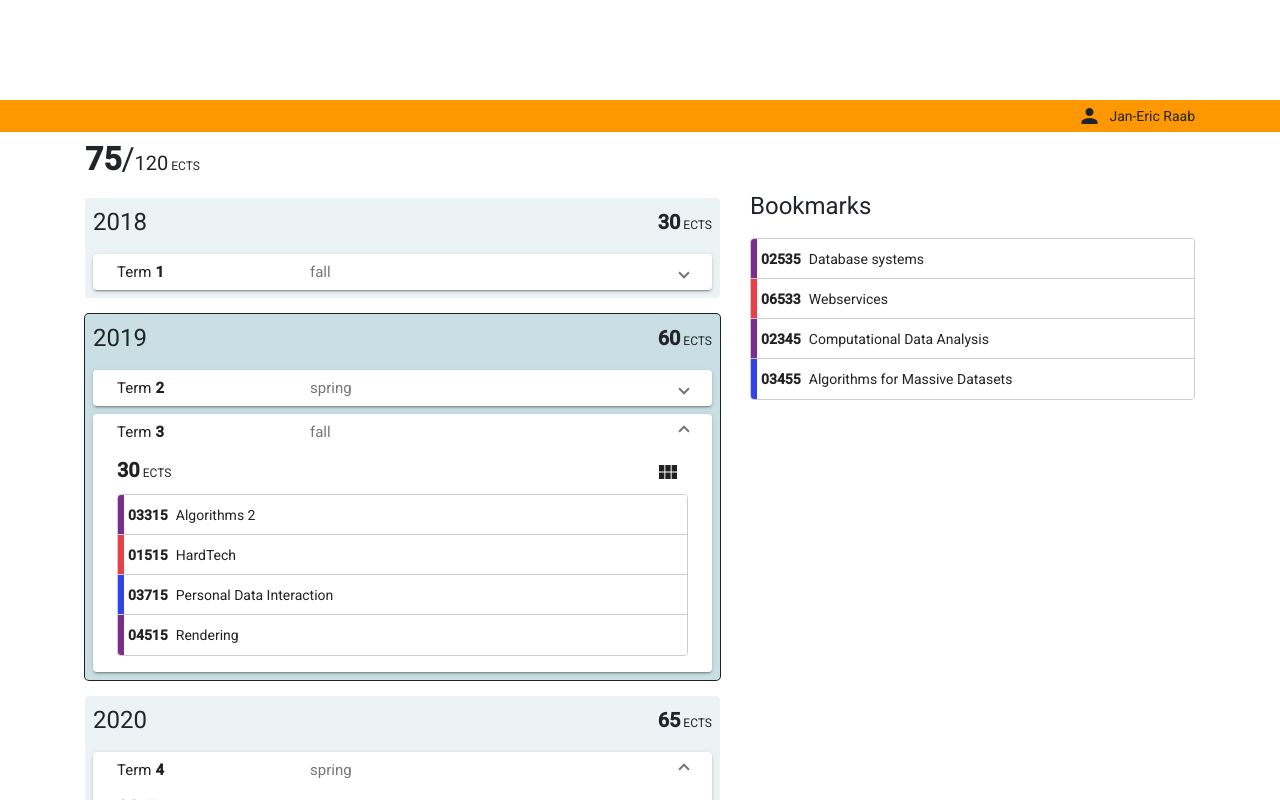
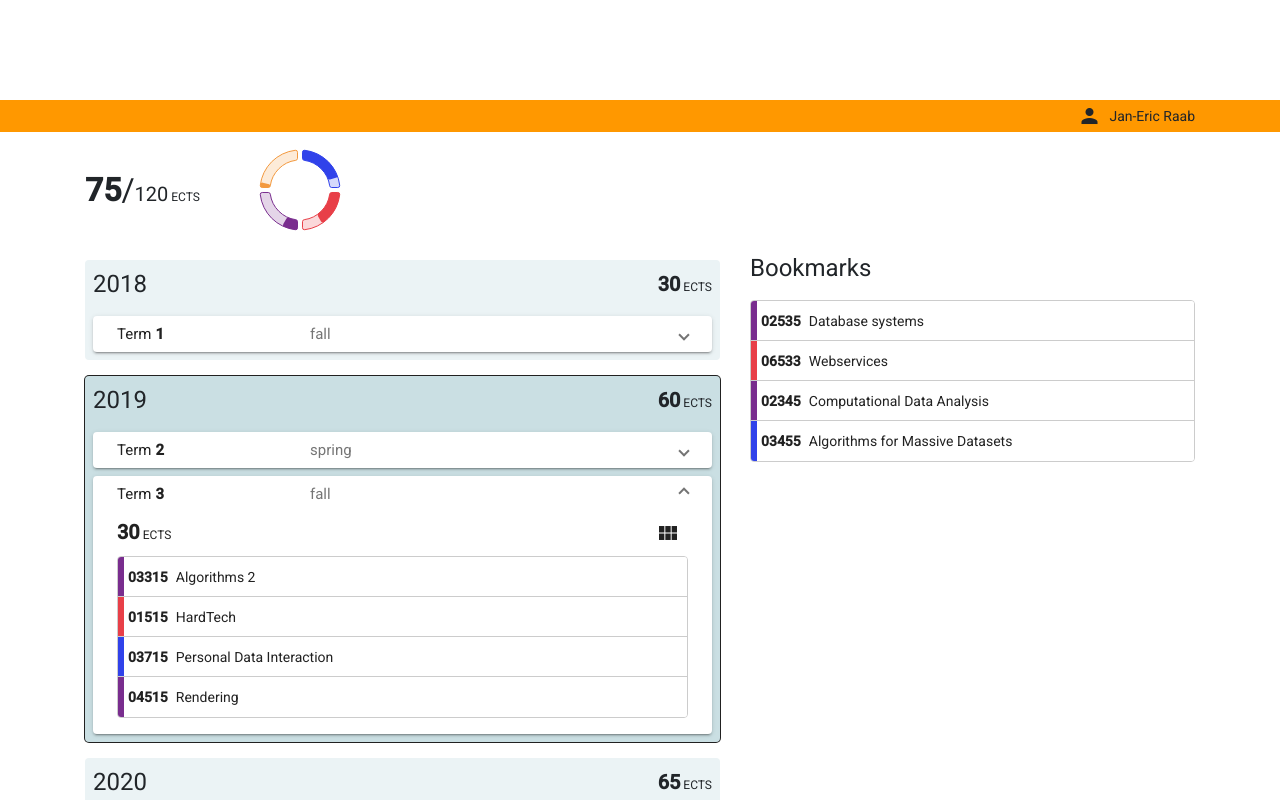
Before and after one commit to Sn0oze/studyPlanner, an Angular app in the folder study-planner-app/: page /planner in a window 1280 px wide. Shown: the top 800 px of the page. Built offline with nearby package versions, Linux system fonts and the light colour scheme.

Commit message:
added donut chart

```diff
--- a/study-planner-app/src/app/planner/planner.component.html
+++ b/study-planner-app/src/app/planner/planner.component.html
@@ -8,9 +8,12 @@
   </app-status-bar>
   <div class="bg-white py-2">
     <div class="container">
-      <div>
-        <span class="points-total">75</span>
-        <span class="points-count">120</span>
+      <div class="d-flex align-items-center">
+        <div>
+          <span class="points-total">75</span>
+          <span class="points-count">120</span>
+        </div>
+        <app-donut-chart></app-donut-chart>
       </div>
     </div>
   </div>
```
